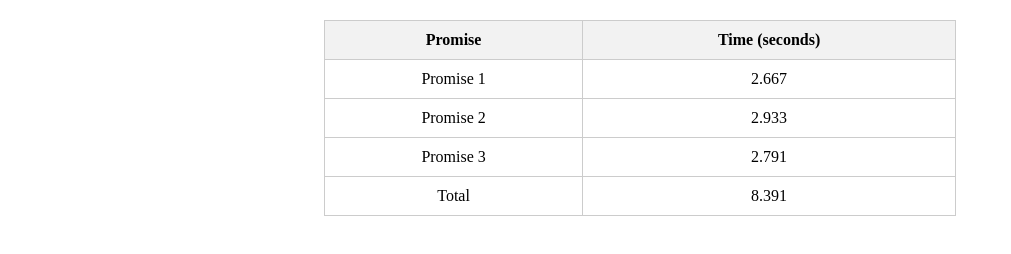
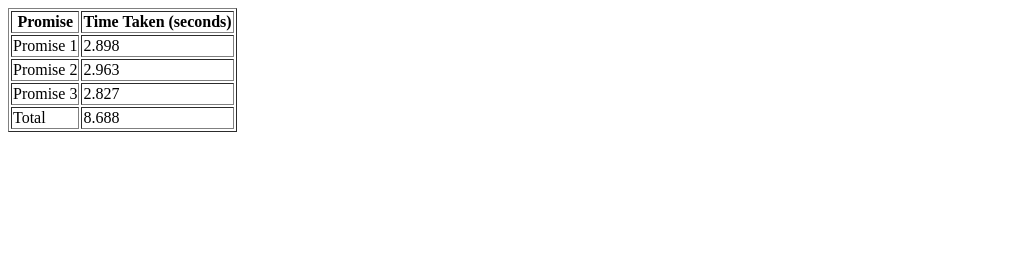
Before and after one commit to acciojob/wait-for-multiple-promises-jaisaipothula, a website: page main.html in a window 1280 px wide. Shown: the whole page, without its empty margins (0-1011 px from the left). Drawn offline with Linux system fonts and the light colour scheme.

Commit message:
created a submission

```diff
--- a/main.html
+++ b/main.html
@@ -3,34 +3,18 @@
 <head>
     <meta charset="UTF-8">
     <meta name="viewport" content="width=device-width, initial-scale=1.0">
-    <title>Wait for Multiple Promises</title>
-    <style>
-        table {
-            width: 50%;
-            border-collapse: collapse;
-            margin: 20px auto;
-        }
-        th, td {
-            border: 1px solid #ccc;
-            padding: 10px;
-            text-align: center;
-        }
-        th {
-            background-color: #f2f2f2;
-        }
-    </style>
+    <title>Promise Example</title>
 </head>
 <body>
-
-    <table>
+    <table border="1">
         <thead>
             <tr>
                 <th>Promise</th>
-                <th>Time (seconds)</th>
+                <th>Time Taken (seconds)</th>
             </tr>
         </thead>
-        <tbody id="promiseTableBody">
-            <tr>
+        <tbody id="output">
+            <tr id="loading">
                 <td colspan="2">Loading...</td>
             </tr>
         </tbody>
--- a/script.js
+++ b/script.js
@@ -1,46 +1,44 @@
-// Function to create a promise that resolves after a random time between 1 and 3 seconds
 function createRandomPromise(promiseName) {
-    const time = Math.random() * 2 + 1; // Random time between 1 and 3 seconds
     return new Promise((resolve) => {
+        const time = Math.random() * 2 + 1; // Random time between 1 and 3 seconds
         setTimeout(() => {
             resolve({ name: promiseName, time: time.toFixed(3) });
         }, time * 1000);
     });
 }
 
-async function loadPromises() {
-    // Get the table body element
-    const tableBody = document.getElementById('promiseTableBody');
+async function main() {
+    const loadingRow = document.querySelector('#loading');
 
-    // Show loading text
-    tableBody.innerHTML = '<tr><td colspan="2">Loading...</td></tr>';
-
-    // Create three promises
-    const promise1 = createRandomPromise('Promise 1');
-    const promise2 = createRandomPromise('Promise 2');
-    const promise3 = createRandomPromise('Promise 3');
+    // Create the three promises
+    const promises = [
+        createRandomPromise('Promise 1'),
+        createRandomPromise('Promise 2'),
+        createRandomPromise('Promise 3')
+    ];
 
     // Wait for all promises to resolve
-    const results = await Promise.all([promise1, promise2, promise3]);
+    const results = await Promise.all(promises);
 
-    // Clear loading text
-    tableBody.innerHTML = '';
+    // Remove the loading text
+    loadingRow.remove();
+
+    // Calculate total time
+    const totalTime = results.reduce((sum, result) => sum + parseFloat(result.time), 0).toFixed(3);
 
     // Populate the table with results
+    const tbody = document.getElementById('output');
     results.forEach(result => {
         const row = document.createElement('tr');
         row.innerHTML = `<td>${result.name}</td><td>${result.time}</td>`;
-        tableBody.appendChild(row);
+        tbody.appendChild(row);
     });
 
-    // Calculate total time taken
-    const totalTime = results.reduce((acc, curr) => acc + parseFloat(curr.time), 0).toFixed(3);
-
-    // Add total row
+    // Add the total row
     const totalRow = document.createElement('tr');
     totalRow.innerHTML = `<td>Total</td><td>${totalTime}</td>`;
-    tableBody.appendChild(totalRow);
+    tbody.appendChild(totalRow);
 }
 
-// Load promises when the script runs
-loadPromises();
+// Start the main function
+main();
```
